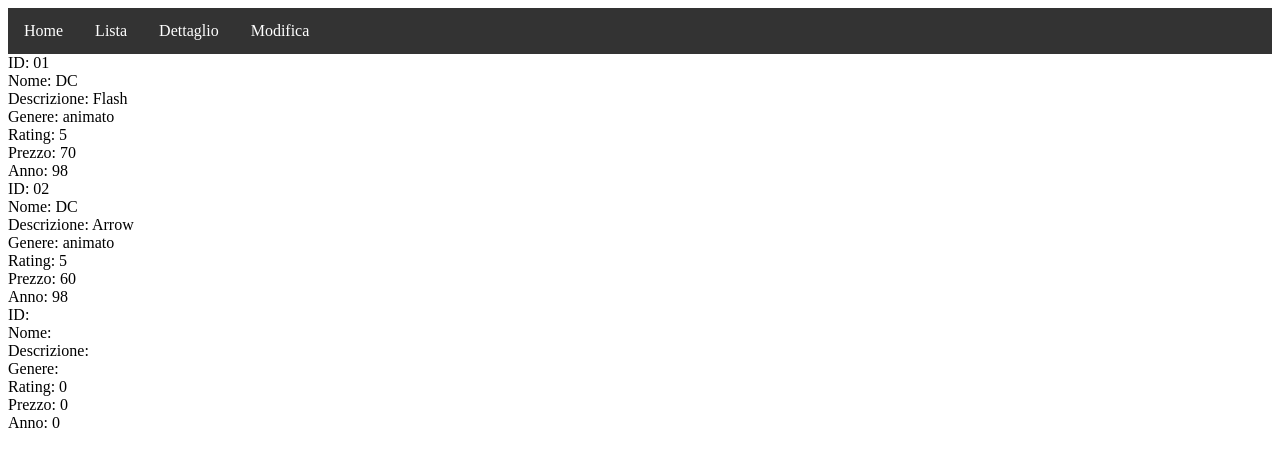
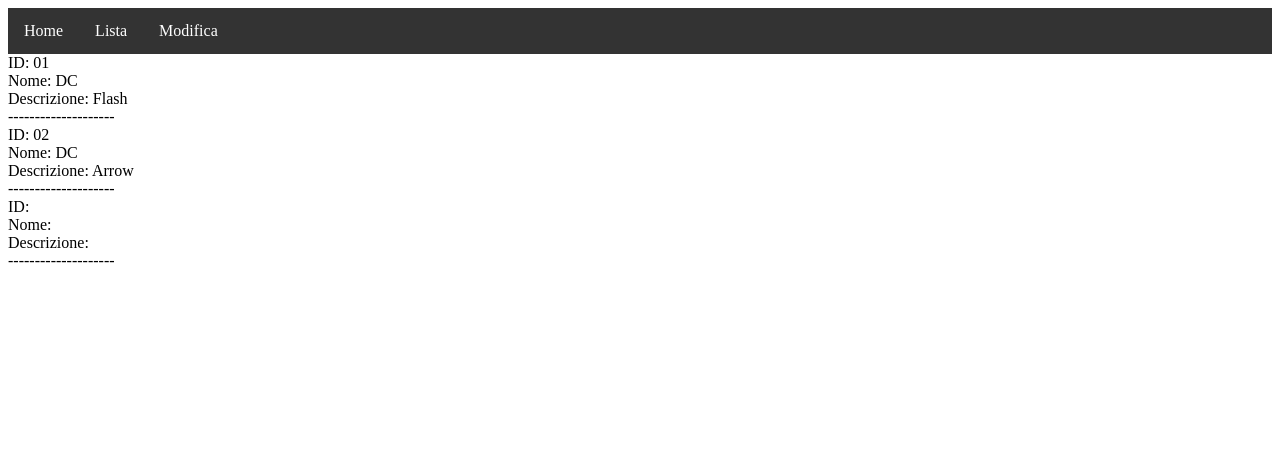
Before and after one commit to GabrielePanarello/RepoLista, an Angular app: page / in a window 1280 px wide. Shown: the top 466 px of the page. Built offline with nearby package versions, Linux system fonts and the light colour scheme.

Commit message:
Menu con Service

```diff
--- a/src/app/games-list-component/games-list-component.component.html
+++ b/src/app/games-list-component/games-list-component.component.html
@@ -2,9 +2,9 @@
     <div>ID: {{item.id}}</div>
     <div>Nome: {{item.nome}}</div>
     <div>Descrizione: {{item.descrizione}}</div>
-    <div>Genere: {{item.genere}}</div>
+    <!--<div>Genere: {{item.genere}}</div>
     <div>Rating: {{item.rating}}</div>
     <div>Prezzo: {{item.prezzo}}</div>
-    <div>Anno: {{item.annoUscita}}</div>
-    <!--<div *ngIf="i!=items.length-1">--------------------</div>-->
+    <div>Anno: {{item.annoUscita}}</div>-->
+    <div>--------------------</div>
 </div>
--- a/src/app/menu-component/menu-component.component.css
+++ b/src/app/menu-component/menu-component.component.css
@@ -1,5 +1,7 @@
 #menu {
     width: 100%;
+    top: 0;
+    left: 0;
 }
 
 ul {
--- a/src/app/menu-component/menu-component.component.html
+++ b/src/app/menu-component/menu-component.component.html
@@ -1,8 +1,7 @@
 <div id="menu">
     <ul>
-        <li>Home</li>
-        <li>Lista</li>
-        <li>Dettaglio</li>
-        <li>Modifica</li>
+        <div *ngFor="let item of items, let i=index">
+            <li>{{item.descrizione}}</li>
+        </div>
     </ul>
 </div>
--- a/src/app/menu-component/menu-component.component.ts
+++ b/src/app/menu-component/menu-component.component.ts
@@ -1,4 +1,6 @@
 import { Component, OnInit } from '@angular/core';
+import { MenuItem } from '../menuItem';
+import { MenuService } from '../menu-service';
 
 @Component({
   selector: 'app-menu',
@@ -7,9 +9,14 @@
 })
 export class MenuComponentComponent implements OnInit {
 
-  constructor() { }
+  items: MenuItem[];
 
-  ngOnInit() {
+  constructor() {
+    let menuService:MenuService= new MenuService();
+    this.items = menuService.getMenuList();
   }
 
+  ngOnInit(){
+    this.items.push(new MenuItem());
+  }
 }
--- /dev/null
+++ b/src/app/menu-service.ts
@@ -0,0 +1,17 @@
+import { Injectable } from '@angular/core';
+import { MenuItem } from './menuItem';
+
+@Injectable()
+export class MenuService {
+
+  constructor() { }
+
+  getMenuList(): MenuItem[] {
+    let items: MenuItem[] = [];
+    items.push({ id:"01", descrizione:"Home", selezionato:true });
+    items.push({ id:"02", descrizione:"Lista", selezionato:false });
+    items.push({ id:"03", descrizione:"Modifica", selezionato:false });
+    return items;
+}
+
+}
```
Also changed, not shown: src/app/menu-service.service.ts (deleted, +0 -8 lines).
